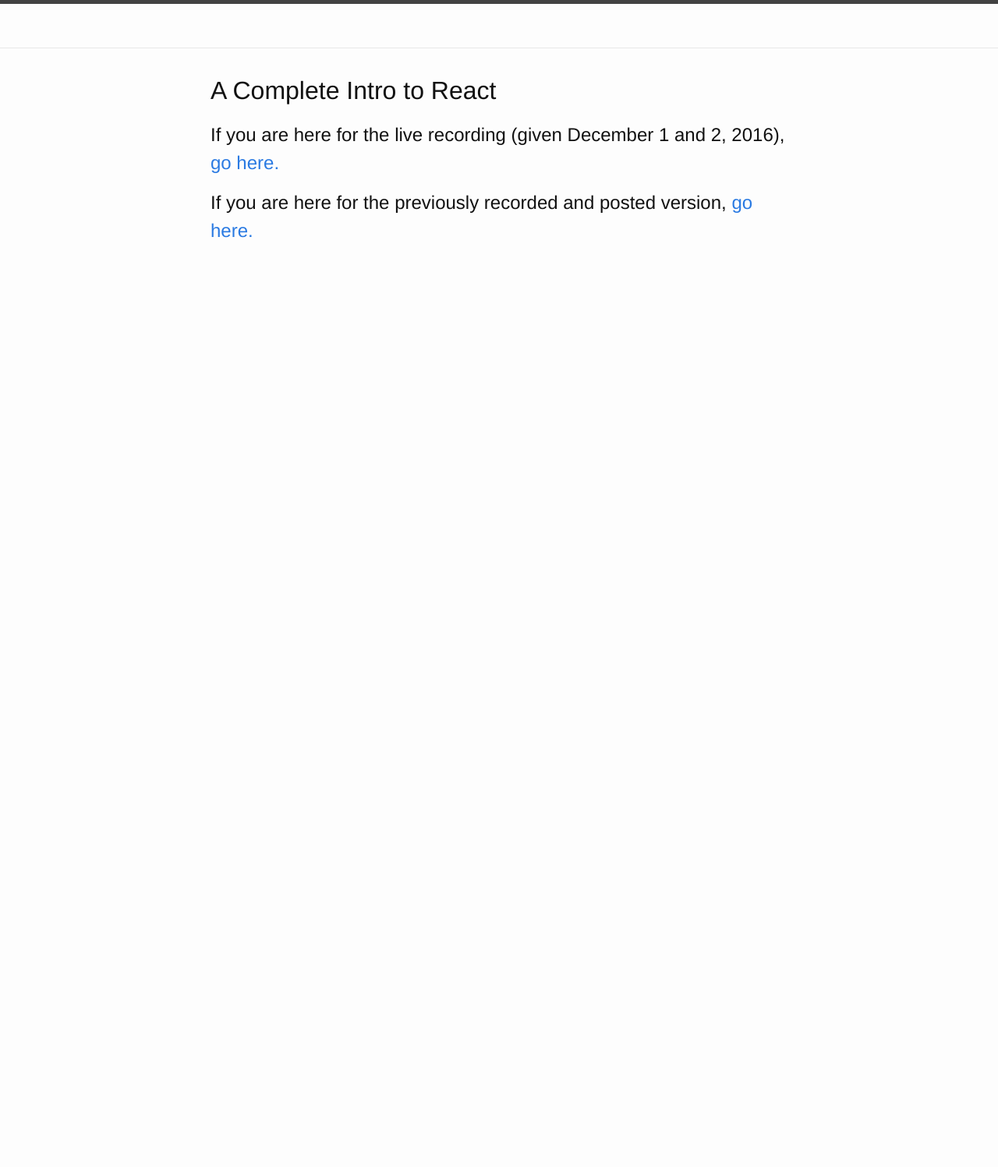
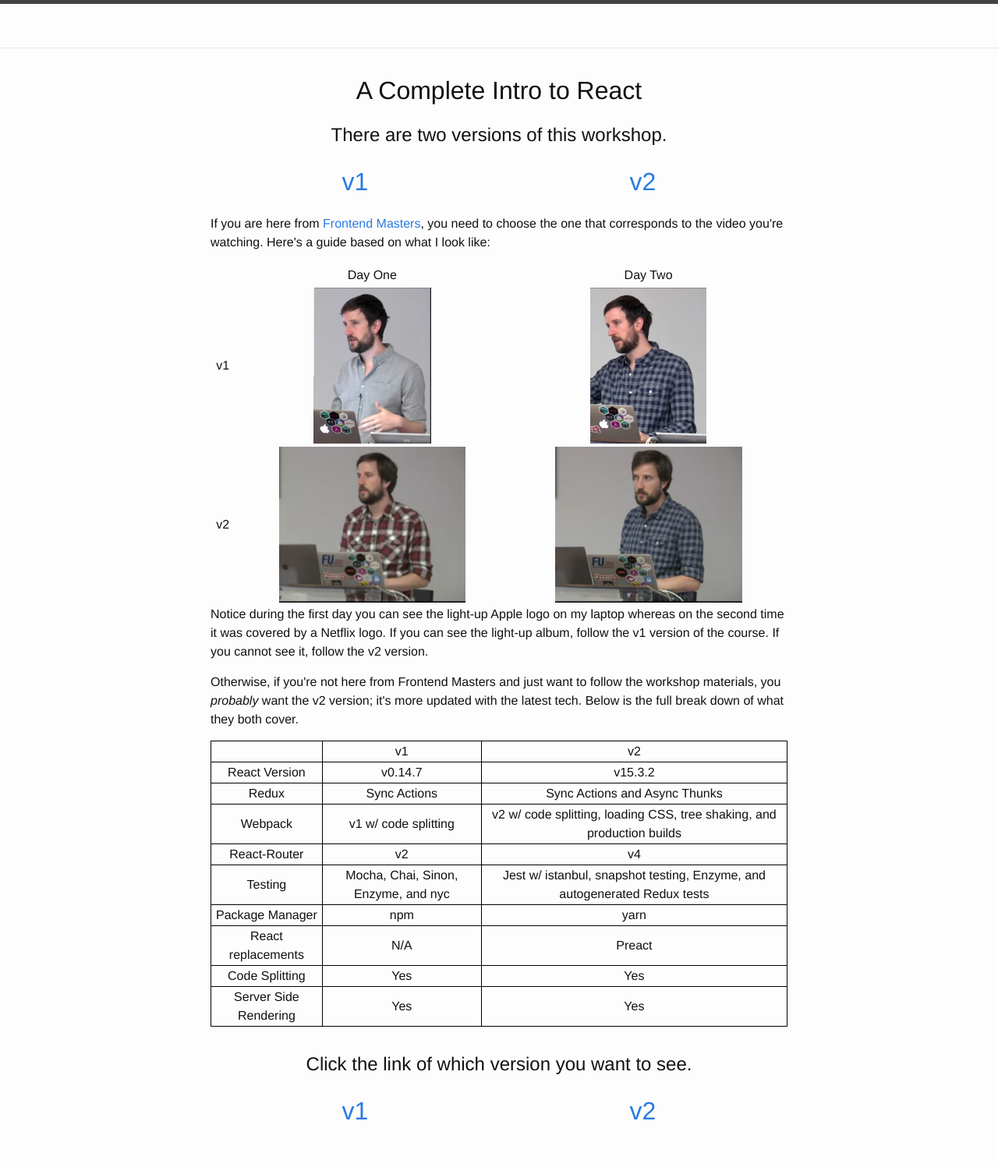
Before and after one commit to btholt/complete-intro-to-react, a Jekyll site: the page built from index.html, in a window 1280 px wide. Shown: the whole page at 78% size. Built offline with Jekyll 4.4.1, drawn with Linux system fonts in a browser that asks for light colours; before the commit the page ends 900 px from its top, so only the background shows below that.

Commit message:
Made it clearer the diff between v1 and v2

```diff
--- a/index.html
+++ b/index.html
@@ -2,27 +2,133 @@
 layout: default
 ---
 
-<!-- <div>
-  <h1>A Complete Intro to React, version 2</h1>
-
-  <h2>If you are looking for version 1, (<a href="https://frontendmasters.com/courses/react-intro/?u=7d41e3a531b6613e764e16dd68d588b2b2b75469">this version</a>), you need to go <a href="https://btholt.github.io/complete-intro-to-react-v1/">here.</a></h2>
-
-  <p>Welcome to a complete intro to React! This course is designed to take from knowing nothing about React, Redux, or the tooling surrounding it to comfortable proficiency in all the above. This class does assume a basis in ES5-era JavaScript. The course does use ES6 but it's explained as it's used. These course materials were created for and funded by <a href="http://www.frontendmasters.com?ref=citr">Frontend Masters</a>. While these materials are and forever will be open source and free, please consider getting a membership with Frontend Masters; it's worth it!</p>
-
-  <p><strong>NOTE: </strong> This is version 2 of this workshop that uses React v15, Jest, Webpack v2, React-Router v4, Yarn, and other technologies. If you are looking for v1 with Mocha, Sinon, Chai, React-Router v1, Webpack v1, and React v0.14, look <a href="https://btholt.github.io/complete-intro-to-react-v1/">here</a>.</p>
-
-  <h2>To get started with this workshop, <a href="all.html">click here!</a></h2>
-</div> -->
-
-<!-- <div>
-  <h1>A Complete Intro to React</h1>
-  <h2>If you are here from Frontend Masters, <a href="https://btholt.github.io/complete-intro-to-react-v1/">go here.</a></h2>
-  <p>If you would like to see the second version of this workshop (which does not follow the current Frontend Masters video) <a href="all.html">go here</a>. If you would like to attend this workshop live on December 1-2, 2016, <a href="https://frontendmasters.com/workshops/intro-react-2/?u=7d41e3a531b6613e764e16dd68d588b2b2b75469">register here.</a></p>
-</div>
- -->
+<style type="text/css">
+  td img {
+    max-height: 200px;
+  }
+  td {
+    text-align: center;
+  }
+  #courses {
+    border-collapse: collapse;
+    margin-bottom: 30px;
+  }
+  #courses td {
+    border: 1px solid black;
+  }
+  table {
+    width: 100%;
+  }
+  .center {
+    text-align: center;
+  }
+</style>
 
  <div>
-   <h1>A Complete Intro to React</h1>
-   <h2>If you are here for the live recording (given December 1 and 2, 2016), <a href="all.html">go here.</a></h2>
-   <h2>If you are here for the previously recorded and posted version, <a href="https://btholt.github.io/complete-intro-to-react-v1/">go here.</a></h2>
+   <h1 class='center'>A Complete Intro to React</h1>
+   <h2 class='center'>There are two versions of this workshop.</h2>
+   <table>
+     <tbody>
+       <tr>
+        <td><a href="https://btholt.github.io/complete-intro-to-react-v1/"><h1>v1</h1></a></td>
+        <td><a href="all.html"><h1>v2</h1></a></td>
+       </tr>
+     </tbody>
+   </table>
+   <p>If you are here from <a href="https://frontendmasters.com">Frontend Masters</a>, you need to choose the one that corresponds to the video you're watching. Here's a guide based on what I look like:</p>
+
+   <table>
+     <thead>
+       <tr>
+         <td></td>
+         <td>Day One</td>
+         <td>Day Two</td>
+       </tr>
+     </thead>
+     <tbody>
+       <tr>
+         <td>v1</td>
+         <td><img src="images/v1-1.png" alt="shirt I was wearing during day one during v1"></td>
+         <td><img src="images/v1-2.png" alt="shirt I was wearing during day two during v1"></td>
+       </tr>
+       <tr>
+         <td>v2</td>
+         <td><img src="images/v2-1.png" alt="shirt I was wearing during day one during v2"></td>
+         <td><img src="images/v2-2.png" alt="shirt I was wearing during day one during v2"></td>
+       </tr>
+     </tbody>
+   </table>
+
+   <p>Notice during the first day you can see the light-up Apple logo on my laptop whereas on the second time it was covered by a Netflix logo. If you can see the light-up album, follow the v1 version of the course. If you cannot see it, follow the v2 version.</p>
+
+   <p>Otherwise, if you're not here from Frontend Masters and just want to follow the workshop materials, you <em>probably</em> want the v2 version; it's more updated with the latest tech. Below is the full break down of what they both cover.</p>
+
+   <table id='courses'>
+     <thead>
+       <tr>
+         <td></td>
+         <td>v1</td>
+         <td>v2</td>
+       </tr>
+     </thead>
+     <tbody>
+       <tr>
+         <td>React Version</td>
+         <td>v0.14.7</td>
+         <td>v15.3.2</td>
+       </tr>
+       <tr>
+         <td>Redux</td>
+         <td>Sync Actions</td>
+         <td>Sync Actions and Async Thunks</td>
+       </tr>
+       <tr>
+         <td>Webpack</td>
+         <td>v1 w/ code splitting</td>
+         <td>v2 w/ code splitting, loading CSS, tree shaking, and production builds</td>
+       </tr>
+       <tr>
+         <td>React-Router</td>
+         <td>v2</td>
+         <td>v4</td>
+       </tr>
+       <tr>
+         <td>Testing</td>
+         <td>Mocha, Chai, Sinon, Enzyme, and nyc</td>
+         <td>Jest w/ istanbul, snapshot testing, Enzyme, and autogenerated Redux tests</td>
+       </tr>
+       <tr>
+         <td>Package Manager</td>
+         <td>npm</td>
+         <td>yarn</td>
+       </tr>
+       <tr>
+         <td>React replacements</td>
+         <td>N/A</td>
+         <td>Preact</td>
+       </tr>
+       <tr>
+         <td>Code Splitting</td>
+         <td>Yes</td>
+         <td>Yes</td>
+       </tr>
+       <tr>
+         <td>Server Side Rendering</td>
+         <td>Yes</td>
+         <td>Yes</td>
+       </tr>
+     </tbody>
+   </table>
+
+   <h2 class='center'>Click the link of which version you want to see.</h2>
+
+   <table>
+     <tbody>
+       <tr>
+        <td><a href="https://btholt.github.io/complete-intro-to-react-v1/"><h1>v1</h1></a></td>
+        <td><a href="all.html"><h1>v2</h1></a></td>
+       </tr>
+     </tbody>
+   </table>
+
  </div>
```
Also changed, not shown: images/v1-1.png (added), images/v1-2.png (added), images/v2-1.png (added), images/v2-2.png (added).
